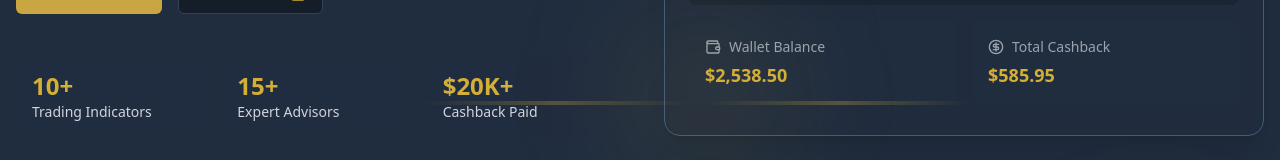
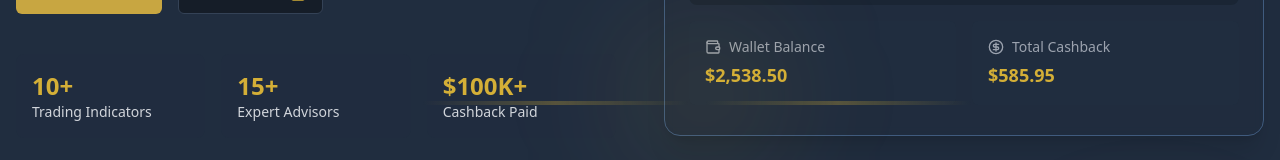
Before and after one commit to scolex007/jaguarforex-trade-boost, a React (Vite) app: page / in a window 1280 px wide. Shown: the part 447-607 px from the top of the page. Built offline with nearby package versions, Linux system fonts and the light colour scheme.

Commit message:
Code edited in Lovable Code Editor
Edited UI in Lovable

```diff
--- a/src/components/HeroSection.tsx
+++ b/src/components/HeroSection.tsx
@@ -40,7 +40,7 @@ const HeroSection = () => {
                 <p className="text-sm text-gray-300">Expert Advisors</p>
               </div>
               <div className="bg-jaguarblue-800/70 p-4 rounded-lg">
-                <p className="text-jaguargold text-2xl font-bold">$20K+</p>
+                <p className="text-jaguargold text-2xl font-bold">$100K+</p>
                 <p className="text-sm text-gray-300">Cashback Paid</p>
               </div>
             </div>
```
